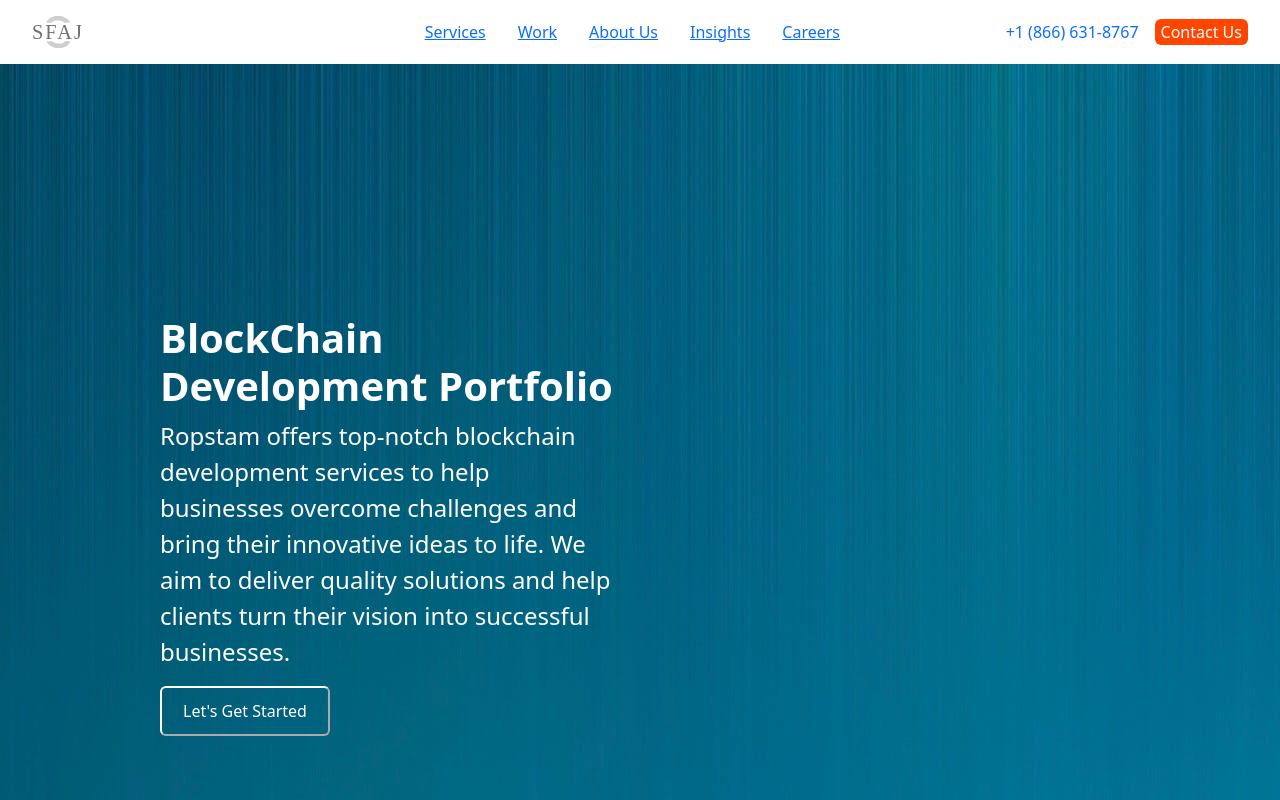
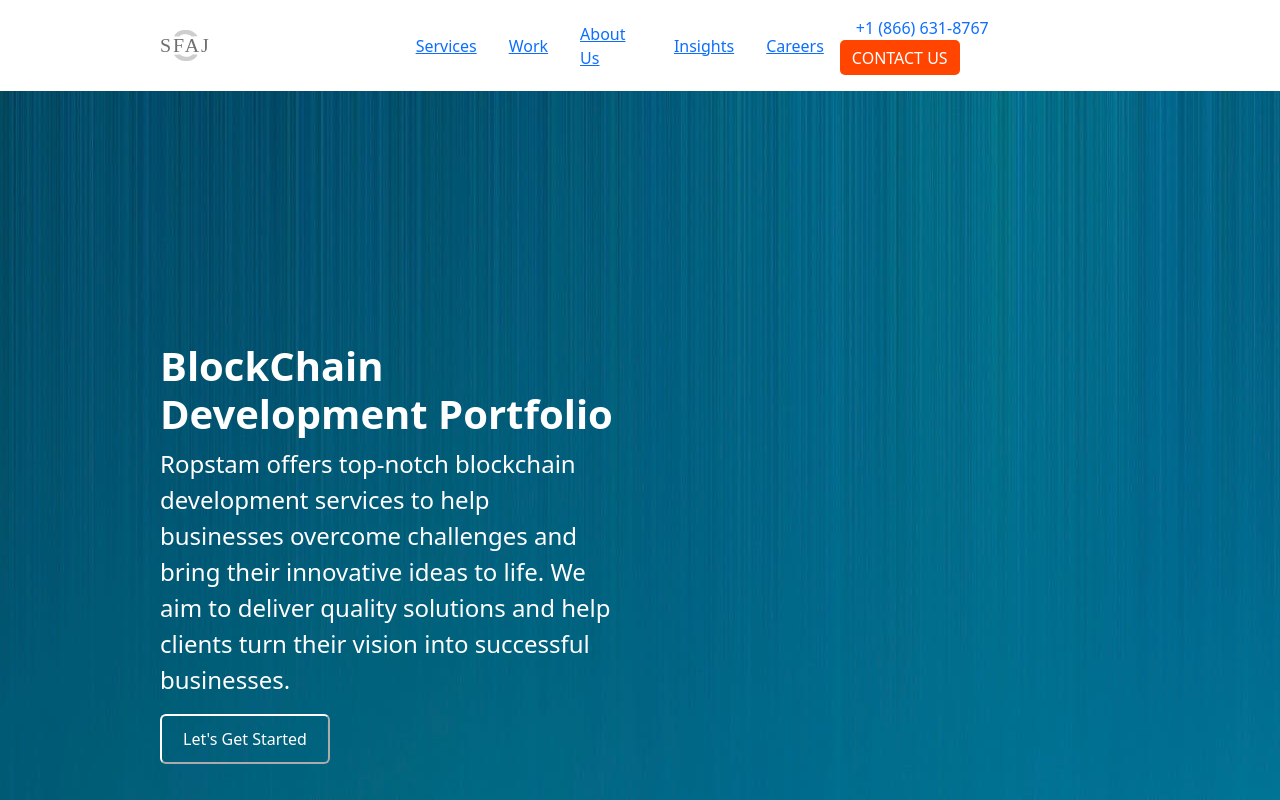
Before and after one commit to AminLakhani14/ASTechy, a React (Create React App) app: page / in a window 1280 px wide. Shown: the top 800 px of the page. Built offline with nearby package versions, Linux system fonts and the light colour scheme.

Commit message:
FaiqPrototype: Worked in navbar

```diff
--- a/src/Component/NavBar/NavBar.jsx
+++ b/src/Component/NavBar/NavBar.jsx
@@ -21,7 +21,7 @@
         </ul>
         <div className="app__navbar-login">
           <a href="#login" className='' onClick={openLink} >+1 (866) 631-8767</a>
-          <button href="/" className='ContactusBtn' >Contact Us</button>
+          <button href="/" className='ContactusBtn' >CONTACT US</button>
         </div>
         {/* <div className="app__navbar-smallscreen">
           {toggleMenu && (
--- a/src/Component/NavBar/Navbar.css
+++ b/src/Component/NavBar/Navbar.css
@@ -2,8 +2,8 @@
     display: flex;
     justify-content: space-between;
     align-items: center;
-    background: var(--color-black);
-    padding: 1rem 2rem;
+    /* background-color: black; */
+    padding: 1rem 10rem;
 }
 
 .app__navbar-links li {
@@ -14,11 +14,11 @@
 }
 
 .app__navbar-links li :hover {
-    color: var(--color-grey);
+    color: orangered;
 }
 
 .app__navbar-login :hover {
-    color: var(--color-grey);
+    color: orangered;
 }
 
 .app__navbar-login a {
@@ -29,7 +29,10 @@
 
 .ContactusBtn{
     background-color: orangered;
-    border-radius: 6px;
+    border-radius: 5px;
     color: #ffffff;
     border: none;
+    height: 35px;
+    padding: 0 12px;
+    font-weight: 500;
 }
```
